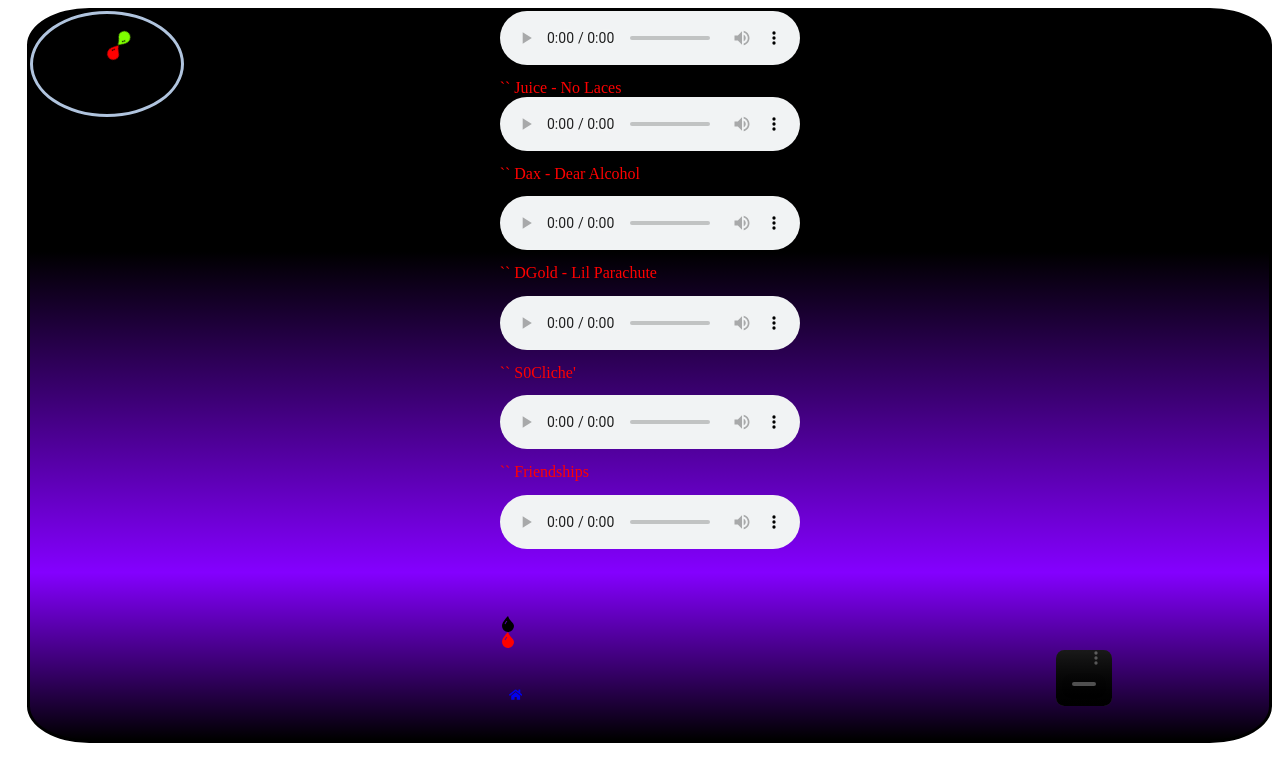
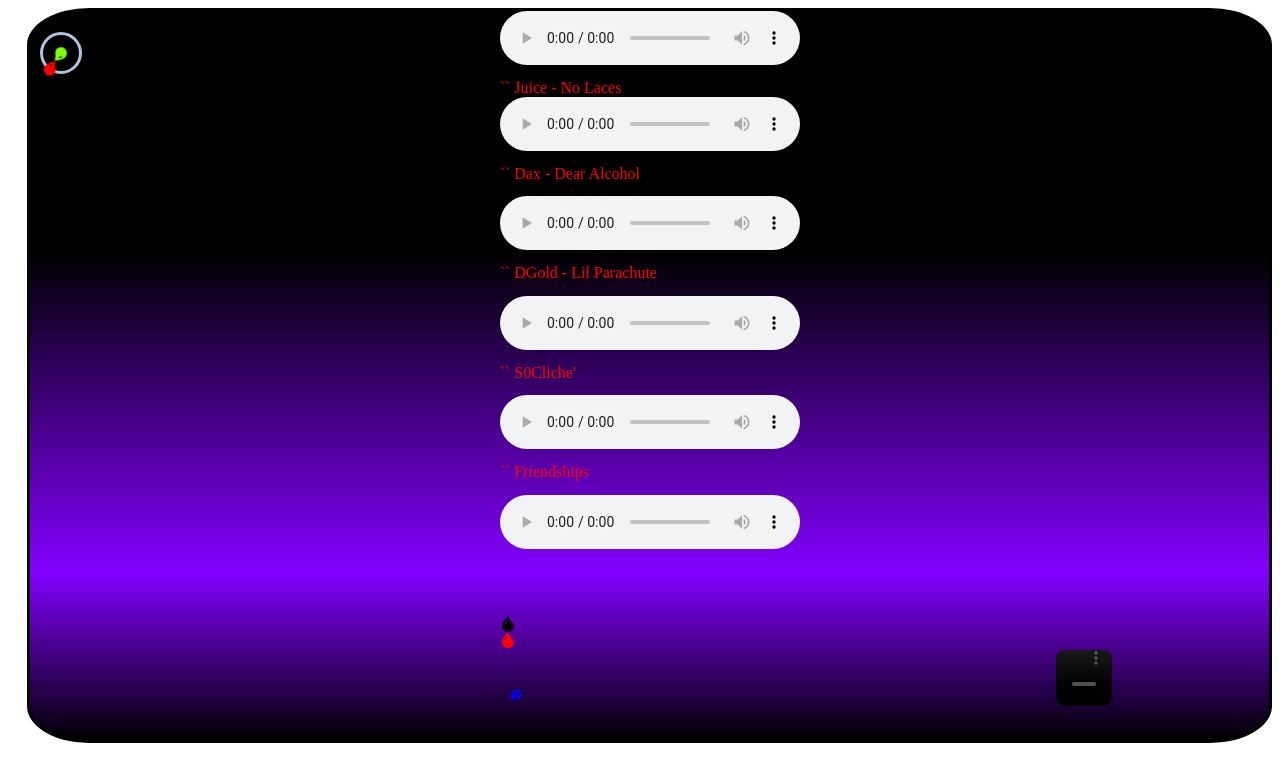
Before and after one commit to 21stChrom/react-fgt1cz, a React (Create React App) app: page / in a window 1280 px wide. Shown: the top 782 px of the page. Built offline with nearby package versions, Linux system fonts and the light colour scheme; grey boxes are pictures that could not be loaded.

Commit message:
1 file modified

```diff
--- a/src/style.css
+++ b/src/style.css
@@ -62,12 +62,14 @@
   width: 10px;
 }
 .cage{
+  top: 2rem;
+  left: 2.5rem;
+  position: fixed;
   border-radius: 66.5%;
   padding: 10px 10px 10px 10px;
   justify-content: center;
-  position: fixed;
-  width: 10%;
-  height: 10%;
+  width: 1rem;
+  height: 1rem;
     text-align: center;
   display: flex;
   border: 3px solid lightsteelblue;
```
